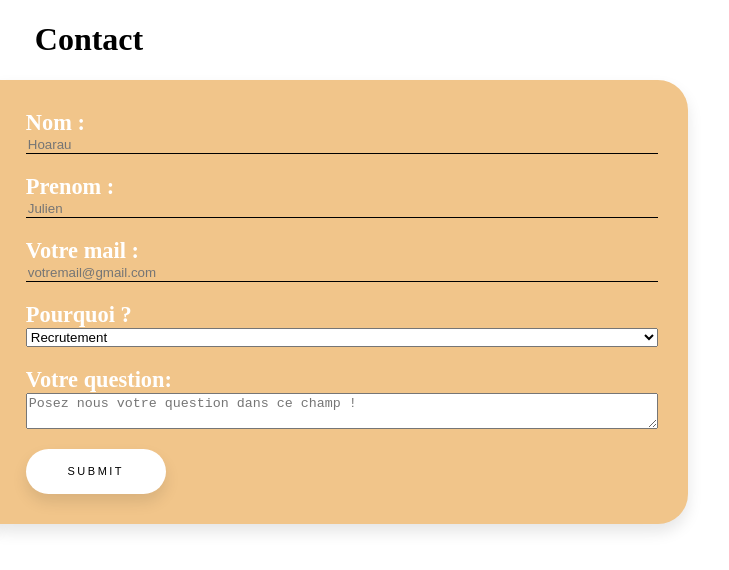
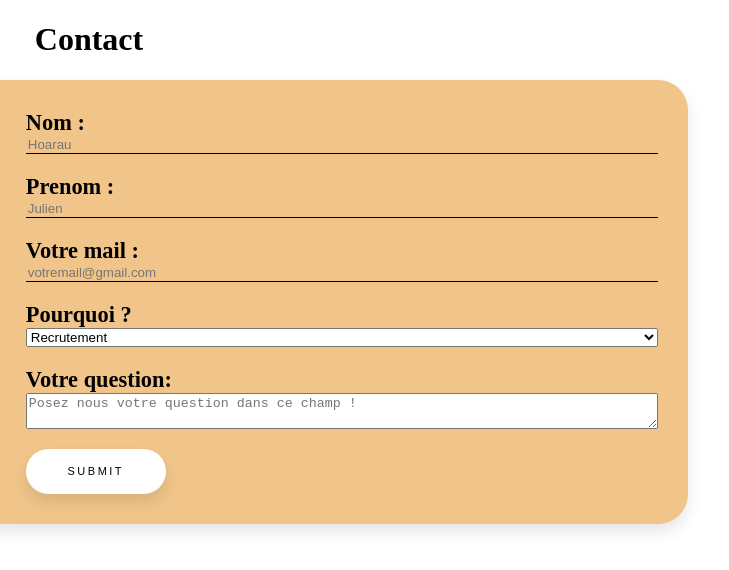
Before and after one commit to 3thernityDev/Formulaire, a plain HTML site: page index.html in a window 1280 px wide. Shown: the full height of the page, 551-1280 px from the left. Drawn offline with Linux system fonts and the light colour scheme.

Commit message:
change text color

```diff
--- a/styles.css
+++ b/styles.css
@@ -13,7 +13,7 @@ div {
     display: flex;
     flex-direction: column;
     margin-bottom: 20px;
-    color: rgb(255, 255, 255);
+    color: rgb(0, 0, 0);
     font-weight: bold;
     font-size: 1.4rem;
 }
```
